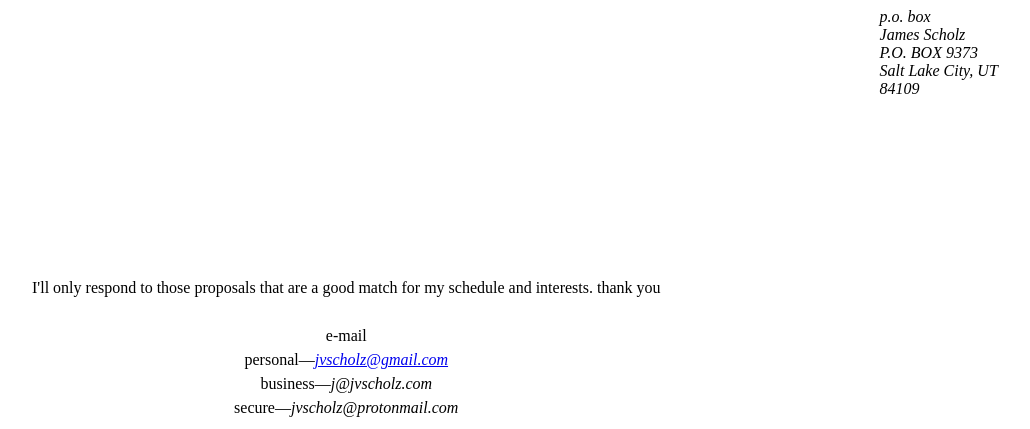
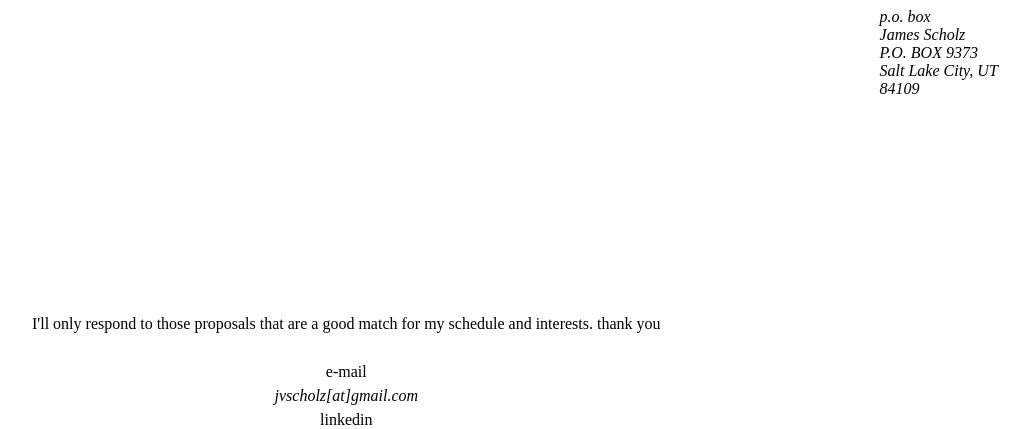
Before and after one commit to jvscholz/website, a plain HTML site: page contact.html in a window 1280 px wide. Shown: the top 429 px of the page, without its empty margins (195-1225 px from the left). Drawn offline with Linux system fonts and the light colour scheme.

Commit message:
update contact

```diff
--- a/contact.html
+++ b/contact.html
@@ -17,9 +17,7 @@ body {top: 0; left: 0; width: 99%; height: 97%;
 I'll only respond to those proposals that are a good match for my schedule and interests. thank you<br><br>
 
 e-mail<br>
-personal—<a href="mailto:jvscholz@gmail.com"><i>jvscholz@gmail.com</i></a><br>
-business—<a href="mailto:j@jvscholz.com"></a><i>j@jvscholz.com</i></a><br>
-secure—<a href="mailto:jvscholz@protonmail.com"></a><i>jvscholz@protonmail.com</i></a><br><br>
+<i>jvscholz[at]gmail.com</i><br>
 
 linkedin<br>
 <a href="https://www.linkedin.com/in/jvscholz"><i>https://www.linkedin.com/in/jvscholz</i></a>
```
